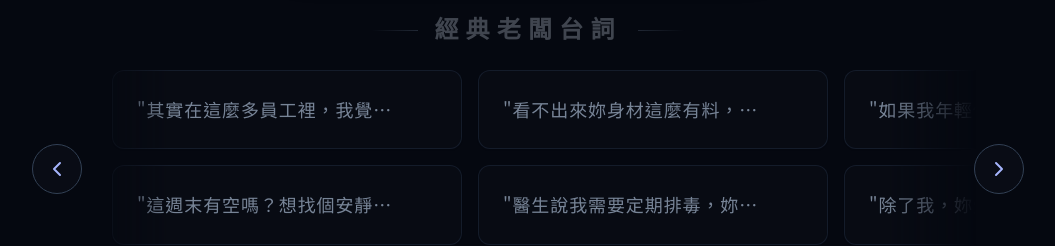
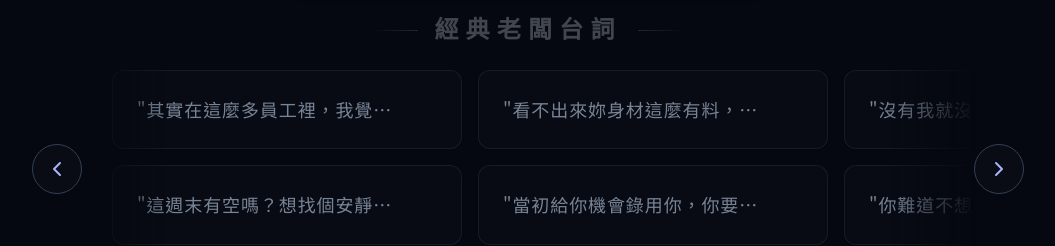
Before and after one commit to moye914130/Soul-Reader, a React (Vite) app: page / in a window 1280 px wide. Shown: the part 706-952 px from the top of the page, without its empty margins (112-1167 px from the left). Built offline with nearby package versions, Linux system fonts and the light colour scheme.

Commit message:
Update App.jsx

```diff
--- a/src/App.jsx
+++ b/src/App.jsx
@@ -284,7 +284,13 @@ const CLASSIC_QUOTES = [
   "其實在這麼多員工裡，我覺得妳是最懂我的",
   "這週末有空嗎？想找個安靜的地方聊公事",
   "看不出來妳身材這麼有料，平常包太緊了",
-  "醫生說我需要定期排毒，妳願意幫老闆嗎？",
+    "當初給你機會錄用你，你要心存感激",
+  "沒有我就沒有現在的你",
+  "你難道不想為團隊多付出一些嗎",
+  "我這麼忙，你還拿這種小事來煩我",
+  "我對你這麼好，你怎麼可以離開",
+  "如果你不喜歡，外面有很多人等著做",
+  "年輕人眼光要放遠，不要計較錢",
   "如果我年輕個十歲，我一定會追妳",
   "除了我，妳覺得外面還有誰敢用妳？",
   "妳穿這麼緊，害我下面現在腫得好痛",
@@ -292,17 +298,28 @@ const CLASSIC_QUOTES = [
   "這裡只有我們兩個人，不想看老闆真實的一面嗎？",
   "不要跟我談勞基法，我們談的是夢想",
   "反正只是蹭一下，又不進去，妳怕什麼？",
-  "既然還沒下班，順便幫我接一下小孩",
-  "只要妳願意幫我把這裡弄出來，你要什麼都給妳",
+  "年輕人眼光要放遠，不要計較錢",
+  "能者多勞，多做一點是給你機會",
+  "不要計較眼前的得失，要看未來",
+  "我不是在罵你，我是對事不對人",
+  "把公司當成自己的家",
+  "現在年輕人抗壓性真的很低",
+  "這只是幾分鐘的事，幫忙一下",
+  "我們在做的是一份事業，不是工作",
+  "你要有責任感，事情做完再走",
   "我看妳也沒男友，早點回去幹嘛？",
   "女生還是要化妝才有人緣",
-  "這點小事都做不到，怎麼敢把大任交給妳",
-  "妳手這麼小，大概握不住我的吧？",
   "我是把妳當女兒看，才會這樣跟妳說話",
   "妳要敢說出去，看業界誰還會相信妳",
   "未來的特助位置我一直幫妳留著",
-  "今天穿這麼漂亮，晚上要不要跟我約會啊",
-  "當初給你機會錄用你，你要心存感激",
+  "我看好你的潛力，才給你這些磨練",
+  "外面工作沒那麼好找，要惜福",
+  "別的團隊都可以，為什麼你們不行",
+  "不要怕修改，需求變更是正常的",
+  "不需要寫文件，大家要有默契",
+  "我這是為你好，以後你就知道了",
+  "你這樣做，我很難跟上面交代",
+  "公司沒有你也能運轉下去",
   "我對你這麼好，你怎麼可以離開",
   "大家共體時艱，今年沒有年終",
   "公司未來要上市，大家都是股東",
@@ -311,9 +328,15 @@ const CLASSIC_QUOTES = [
   "我不是在罵你，我是對事不對人",
   "自拍一張給我留念啊",
   "把公司當成自己的家",
-  "這只是西方禮儀的擁抱，妳想太多了",
-  "妳現在幫我省下的錢，以後還不是大家分",
-  "只有妳能跟上我的腳步，其他人太笨了",
+  "你現在不做，以後就沒機會了",
+  "我是器重你，才叫你做這麼多",
+  "這點犧牲都不願意，怎麼成大器",
+  "你的努力程度還不夠",
+  "為什麼其他人沒問題，就你有問題",
+  "我們是一個大家庭",
+  "不要太計較上下班時間",
+  "只要努力，位子是留給準備好的人",
+  "公司未來要上市，大家都是股東",
   "摸一下肩膀是大驚小怪，我是長輩鼓勵晚輩",
   "這次出差為了省預算，訂一間雙人房就好",
   "這種粗活讓男生做，妳負責美就好"
```
